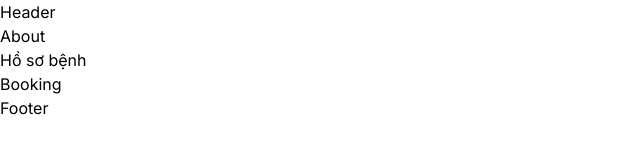
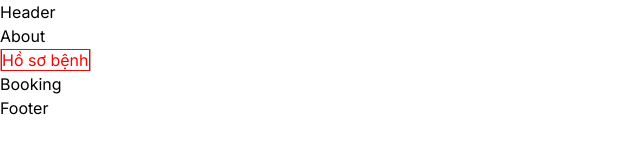
Before and after one commit to hsondz1910/learn-nextjs, a Next.js app: page / in a window 1280 px wide. Shown: the top 160 px of the page, without its empty margins (0-640 px from the left). Built offline with nearby package versions, Linux system fonts and the light colour scheme.

Commit message:
- Thêm css bằng .module.css - Dùng SASS module.

```diff
--- a/src/app/page.tsx
+++ b/src/app/page.tsx
@@ -1,15 +1,19 @@
 import Link from 'next/link';
+import style1 from '@/styles/app.module.css';
+import style2 from '@/styles/phson.module.css'
 
 export default function Home() {
 	return (
     <div>
       <ul>
-        <li>
+        <li className='red'>
           {/* <a href="/about">About</a> */}
           <Link href="/about">About</Link>
         </li>
         <li>
-          <a href="/ho-so-benh">Hồ sơ bệnh</a>
+          <a className={style2['red']} href="/ho-so-benh">
+            <span className={style1['red']}>Hồ sơ bệnh</span>
+          </a>
         </li>
         <li>
           <a href="/booking">Booking</a>
--- /dev/null
+++ b/src/styles/app.module.css
@@ -0,0 +1,9 @@
+.red {
+    color: red;
+    border: 1px solid red;
+}
+
+.green {
+    color: green;
+    border: 1px solid green;
+}
--- /dev/null
+++ b/src/styles/phson.module.css
@@ -0,0 +1,9 @@
+.red {
+    color: rgb(221, 120, 120);
+    border: 1px solid rgb(232, 153, 153);
+}
+
+.green {
+    color: rgb(24, 59, 24);
+    border: 1px solid rgb(21, 48, 21);
+}
```
Also changed, not shown: src/styles/app.css (deleted).
